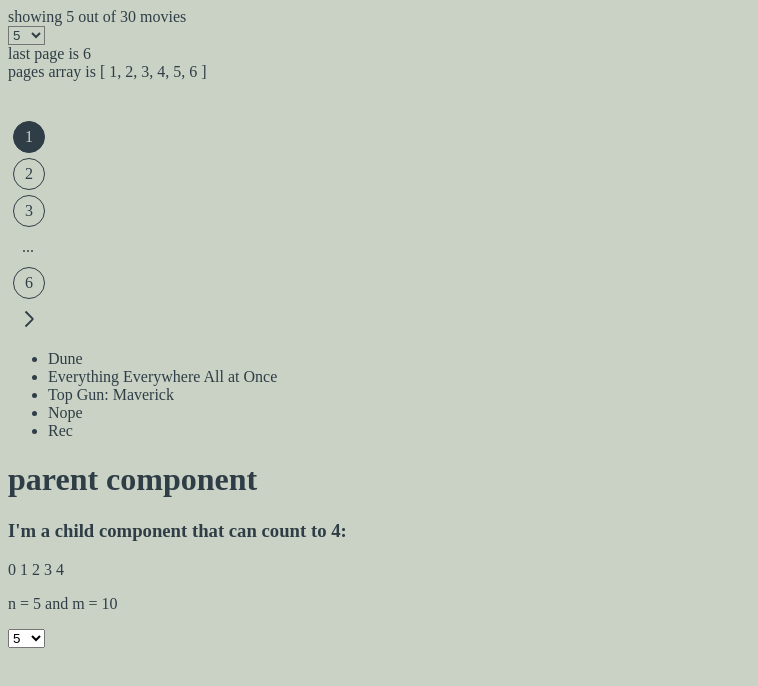
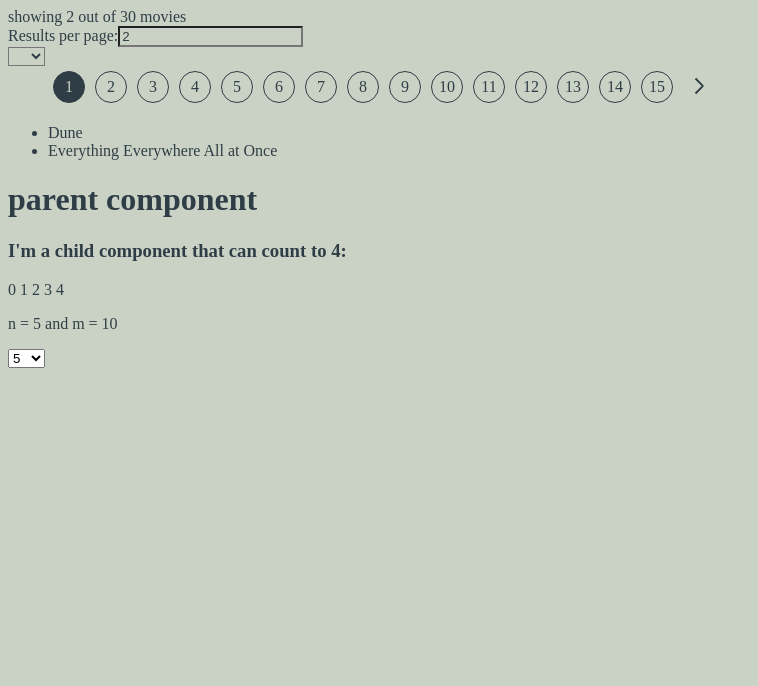
Before and after one commit to azohc/movie-browser, a Vue app: page / in a window 1280 px wide. Shown: the top 686 px of the page, without its empty margins (0-758 px from the left). Built offline with nearby package versions, Linux system fonts and the light colour scheme.

Commit message:
Ellipsis WIP

```diff
--- a/src/App.vue
+++ b/src/App.vue
@@ -27,14 +27,11 @@ import Sandbox from "./components/test/Sandbox.vue";
 import { ref, computed } from "vue";
 import movies from "./assets/movies.json";
 
-const pageSize = ref(5);
+const pageSize = ref(2);
 const currentPage = ref(0);
 const lastPage = computed(() => Math.ceil(movies.length / pageSize.value));
 
 const handlePageSizeChange = () => {
-  console.log(
-    `pagesizechange: curr=${currentPage.value} last=${lastPage.value}`
-  );
   if (currentPage.value + 1 > lastPage.value) {
     currentPage.value = lastPage.value - 1;
   }
@@ -47,6 +44,10 @@ const handlePaginationChange = (selectedPage) => {
 <template>
   <span> showing {{ pageSize }} out of {{ movies.length }} movies</span>
   <div>
+    <label for="page-size-input">Results per page:</label>
+    <input type="number" name="page-size-input" v-model="pageSize" />
+  </div>
+  <div>
     <select @change="handlePageSizeChange" v-model="pageSize">
       <option v-for="ps in [5, 10]" :value="ps">
         {{ ps }}
@@ -56,7 +57,6 @@ const handlePaginationChange = (selectedPage) => {
   <Paginator
     :currentPage="currentPage"
     :lastPage="lastPage"
-    :maxNextPrevSteps="2"
     @pageSelected="handlePaginationChange"
   />
   <ul>
--- a/src/components/Paginator.vue
+++ b/src/components/Paginator.vue
@@ -1,78 +1,47 @@
 <script setup>
 import { EVENT__PAGE_SELECTED, COLORS } from "../commons";
-import { computed, ref } from "vue";
 import PrevNextButton from "./PrevNextButton.vue";
 import Button from "./Button.vue";
 
-const { currentPage, lastPage, maxNextPrevSteps } = defineProps([
-  "currentPage",
-  "lastPage",
-  "maxNextPrevSteps",
-]);
+const { currentPage, lastPage } = defineProps(["currentPage", "lastPage"]);
 
 const emitPageSelected = defineEmits([EVENT__PAGE_SELECTED]);
 
-const previousPages = computed(() =>
-  [...Array(lastPage).keys()]
-    .map((p) => p + 1)
-    .filter((p) => p < currentPage + 1)
-    .slice(-maxNextPrevSteps)
-);
-const nextPages = computed(() =>
-  [...Array(lastPage).keys()]
-    .map((p) => p + 1)
-    .filter((p) => p > currentPage + 1)
-    .slice(0, maxNextPrevSteps)
-);
-
-console.log("render pagi with lastpage=", lastPage);
 const selectPage = (page) => {
-  const pages = [...Array(lastPage).keys()].map((p) => p + 1);
-  previousPages.value = pages
-    .filter((p) => p < page + 1)
-    .slice(-maxNextPrevSteps);
-  nextPages.value = pages
-    .filter((p) => p > page + 1)
-    .slice(0, maxNextPrevSteps);
   emitPageSelected(EVENT__PAGE_SELECTED, page);
 };
 </script>
 
 <template>
-  <div class="debug">
-    last page is {{ lastPage }}
-    <br />
-    pages array is {{ [...Array(lastPage).keys()].map((p) => p + 1) }}
-  </div>
   <div class="page-scroller">
     <PrevNextButton
       :isPrev="true"
       :onClick="() => selectPage(currentPage - 1)"
       :isOn="currentPage > 0"
     />
-    <Button
+    <!-- <Button
       v-if="currentPage - maxNextPrevSteps > 0"
       :onClick="() => selectPage(0)"
     >
       1
-    </Button>
-    <Button
+    </Button> -->
+    <!-- <Button
       :classes="['default-cursor', 'no-border']"
       v-if="currentPage - maxNextPrevSteps > 1"
       >...
-    </Button>
+    </Button> -->
     <Button
-      v-for="prevPage in previousPages"
+      v-for="prevPage in currentPage"
       :onClick="() => selectPage(prevPage - 1)"
       >{{ prevPage }}
     </Button>
     <Button :classes="['page-active']">{{ currentPage + 1 }}</Button>
     <Button
-      v-for="nextPage of nextPages"
-      :onClick="() => selectPage(nextPage - 1)"
-      >{{ nextPage }}
+      v-for="nextPage of lastPage - currentPage - 1"
+      :onClick="() => selectPage(nextPage + currentPage)"
+      >{{ nextPage + currentPage + 1 }}
     </Button>
-    <Button
+    <!-- <Button
       :classes="['default-cursor', 'no-border']"
       v-if="currentPage + maxNextPrevSteps + 1 < lastPage - 1"
       >...
@@ -81,7 +50,7 @@ const selectPage = (page) => {
       v-if="currentPage + maxNextPrevSteps + 1 < lastPage"
       :onClick="() => selectPage(lastPage - 1)"
       >{{ lastPage }}
-    </Button>
+    </Button> -->
     <PrevNextButton
       :isPrev="false"
       :onClick="() => selectPage(currentPage + 1)"
```
